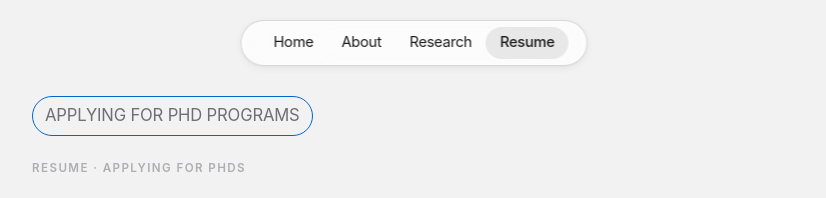
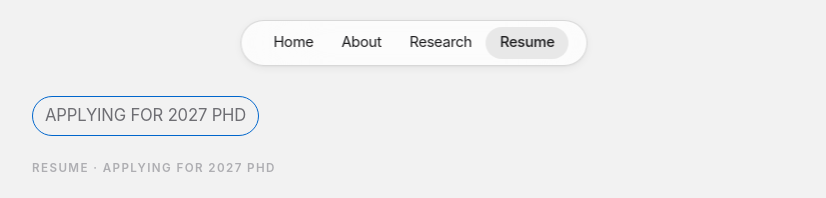
Before and after one commit to arttechleo/Leo_Space, a website: page contact.html in a window 1280 px wide. Shown: the top 198 px of the page, without its empty margins (226-1052 px from the left). Drawn offline with Linux system fonts and the light colour scheme.

Commit message:
Resume badge: Applying for 2027 PhD
Co-Authored-By: Claude Opus 5.5 (1M context) <noreply@anthropic.com>

```diff
--- a/contact.html
+++ b/contact.html
@@ -73,8 +73,8 @@
   </nav>
 
   <main>
-    <p class="availability-badge">Applying for PhD Programs</p>
-    <span class="page-label">Resume · Applying for PhDs</span>
+    <p class="availability-badge">Applying for 2027 PhD</p>
+    <span class="page-label">Resume · Applying for 2027 PhD</span>
     <h1>Let's build<br>spatial futures.</h1>
 
     <p>
```
